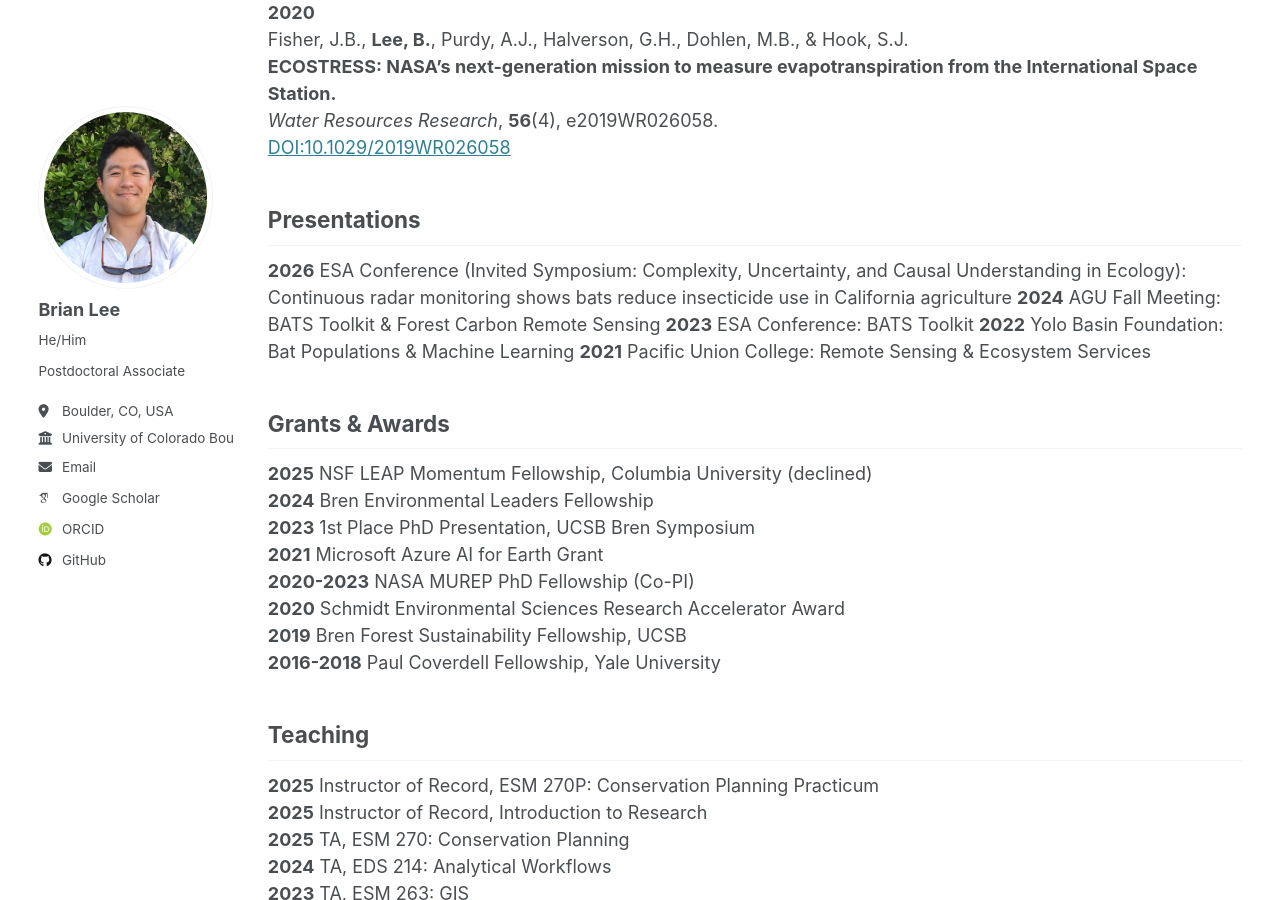
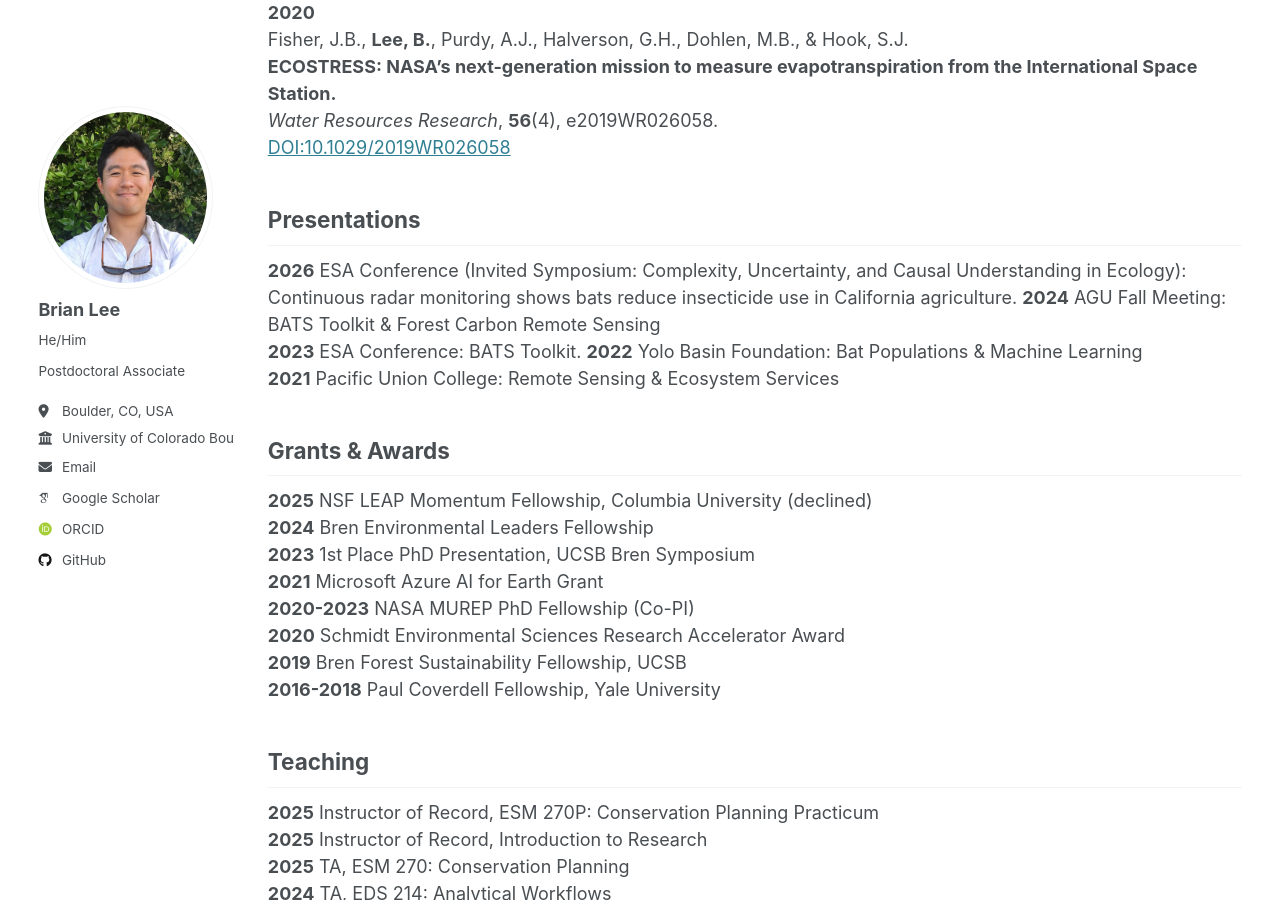
Before and after one commit to bhyleee/bhyleee.github.io, a Jekyll site: the page built from _pages/about.md, in a window 1280 px wide and 900 px high, scrolled down 2815 px. Built offline with Jekyll 4.4.1, drawn with Linux system fonts in a browser that asks for light colours; some web fonts are replaced.

```diff
--- a/_pages/about.md
+++ b/_pages/about.md
@@ -103,9 +103,9 @@ Fisher, J.B., **Lee, B.**, Purdy, A.J., Halverson, G.H., Dohlen, M.B., & Hook, S
 
 Presentations
 ------
-**2026** ESA Conference (Invited Symposium: Complexity, Uncertainty, and Causal Understanding in Ecology): Continuous radar monitoring shows bats reduce insecticide use in California agriculture
+**2026** ESA Conference (Invited Symposium: Complexity, Uncertainty, and Causal Understanding in Ecology): Continuous radar monitoring shows bats reduce insecticide use in California agriculture.
 **2024** AGU Fall Meeting: BATS Toolkit & Forest Carbon Remote Sensing
-**2023** ESA Conference: BATS Toolkit
+**2023** ESA Conference: BATS Toolkit.
 **2022** Yolo Basin Foundation: Bat Populations & Machine Learning
 **2021** Pacific Union College: Remote Sensing & Ecosystem Services
 
```
